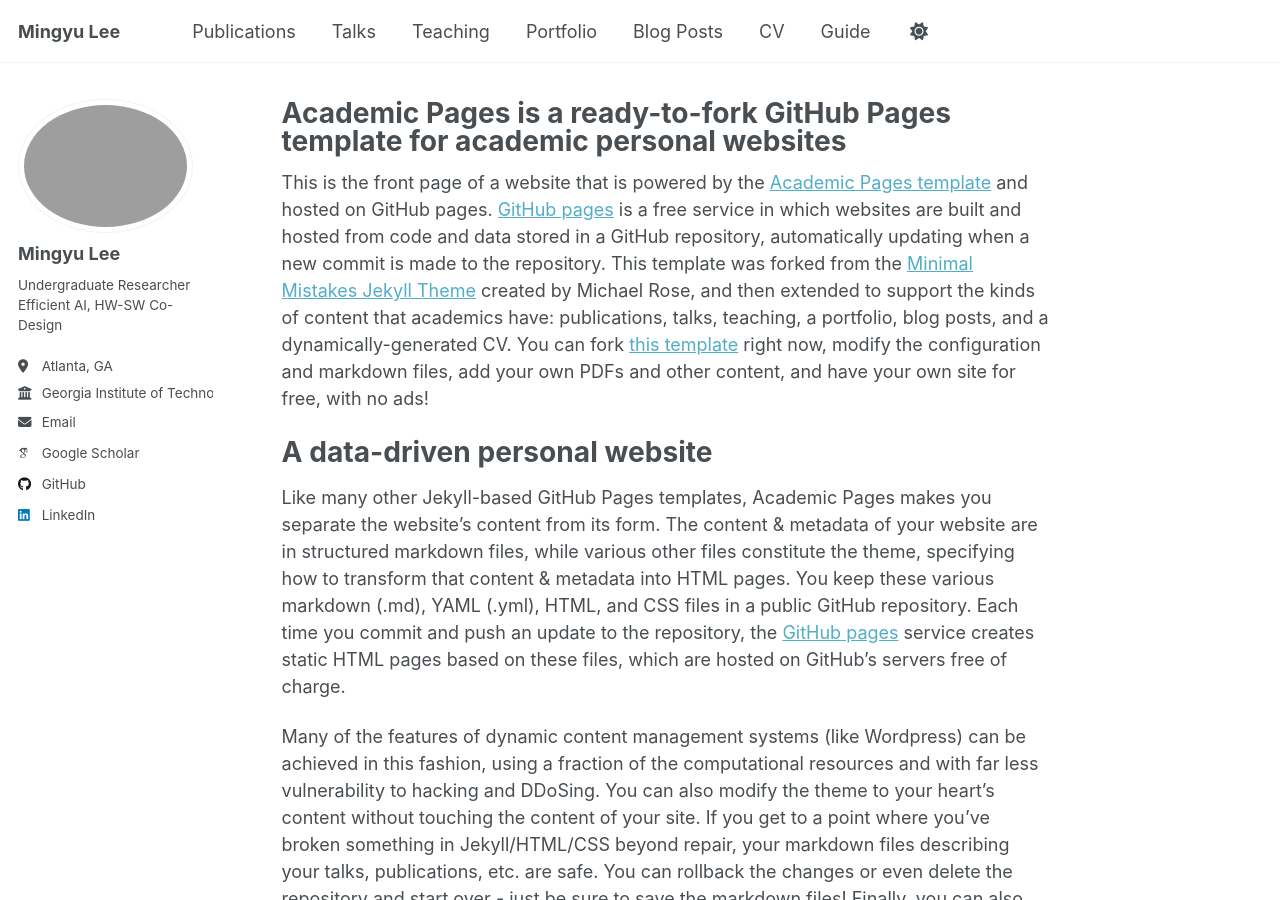
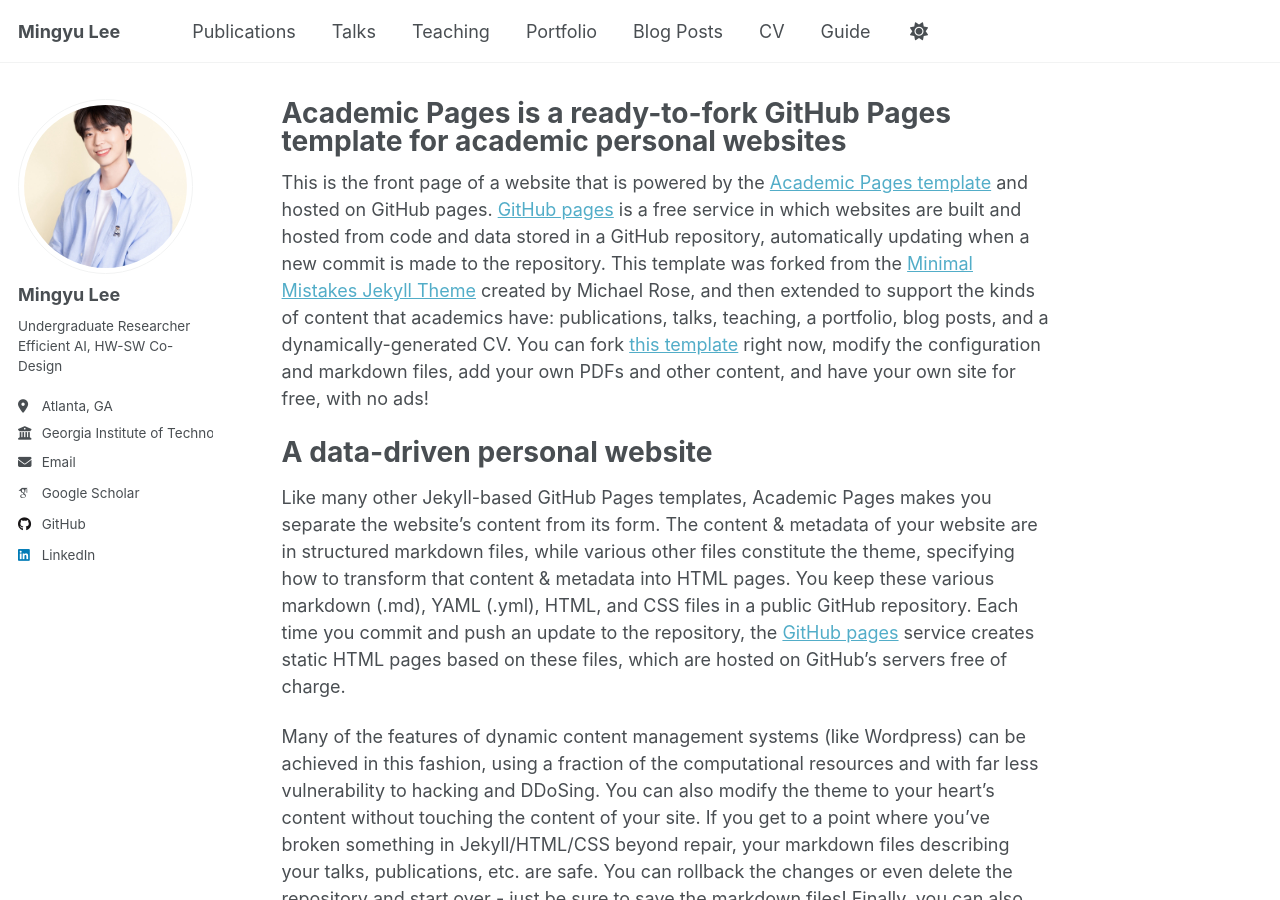
Before and after one commit to mlee864/mlee864.github.io, a Jekyll site: the page built from _pages/about.md, in a window 1280 px wide and 900 px high. Built offline with Jekyll 4.4.1, drawn with Linux system fonts in a browser that asks for light colours; some web fonts are replaced.

Commit message:
Update _config.yml

```diff
--- a/_config.yml
+++ b/_config.yml
@@ -22,7 +22,7 @@ repository               : "mlee864/mlee864.github.io"
 #               Additional customization can be done by editing /_includes/author-profile.html
 author:
   # Biographic information
-  avatar           : "me.png"
+  avatar           : "me.jpeg"
   name             : "Mingyu Lee"
   pronouns         : # example: "she/her"
   bio              : "Undergraduate Researcher \n Efficient AI, HW-SW Co-Design"
```
